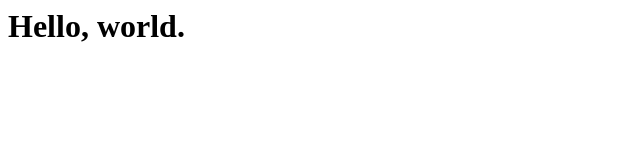
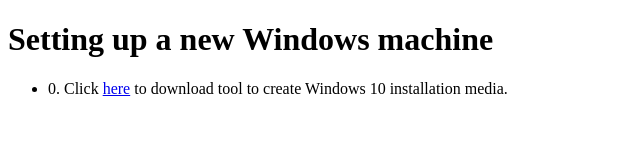
Before and after one commit to HeyJimmy70/HeyJimmy70, a plain HTML site: page index.html in a window 1280 px wide. Shown: the whole page, without its empty margins (0-640 px from the left). Drawn offline with Linux system fonts and the light colour scheme.

Commit message:
Update index.html

```diff
--- a/index.html
+++ b/index.html
@@ -1 +1,15 @@
-<h1>Hello, world.</h1>
+<!DOCTYPE html>
+<html>
+<head>
+<meta charset="UTF-8">
+<title>Setting up a new Windows machine</title>
+</head>
+<body>
+
+<h1>Setting up a new Windows machine</h1>
+<ul>
+  <li>0. Click <a href="https://www.microsoft.com/en-us/software-download/windows10">here</a> to download tool to create Windows 10 installation media.</li>
+</ul>
+
+</body>
+</html>
```
